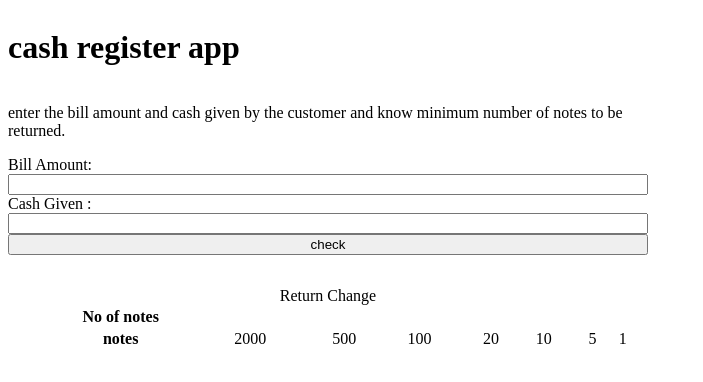
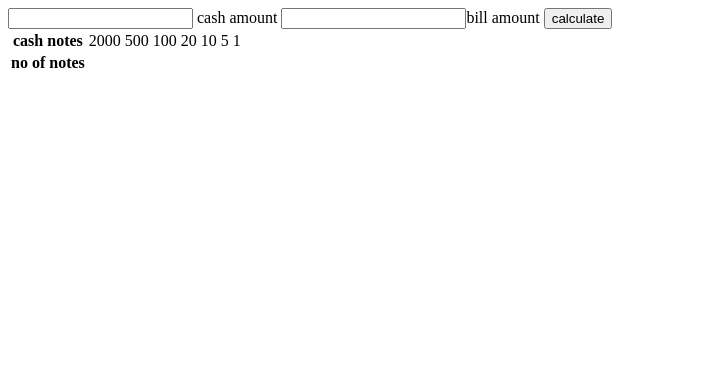
Before and after one commit to iprankurpandey/Cash-Register-App-Mark-X, a plain HTML site: page index.html in a window 1280 px wide. Shown: the whole page, without its empty margins (0-703 px from the left). Drawn offline with Linux system fonts and the light colour scheme.

Commit message:
updated the html

```diff
--- a/index.html
+++ b/index.html
@@ -1,41 +1,21 @@
 <!DOCTYPE html>
-<html lang="en">
+<html>
 
 <head>
-    <meta charset="UTF-8">
-    <meta http-equiv="X-UA-Compatible" content="IE=edge">
-    <meta name="viewport" content="width=device-width, initial-scale=1.0">
-    <link rel="stylesheet" href="style.css">
-    <title>Cash Register App</title>
+	<meta charset="utf-8">
+	<meta name="viewport" content="width=device-width">
+	<title>repl.it</title>
+	<link href="style.css" rel="stylesheet" type="text/css" />
 </head>
 
 <body>
-    <div class="container">
-        <h1 class="heading">cash register app</h1>
-        <p class="description">
-            enter the bill amount and cash given by the customer and know minimum number of notes to be returned.
-        </p>
-        <label for="bill-amount ">Bill Amount:</label>
-        <input id="bill-amount" type="text" />
-        <label for="cash-given ">Cash Given :</label>
-        <input id="cash-given" type="text" />
-        <button id="check-button">check</button>
-        <p id="error-message"></p>
-        <table class="change-table">
-            <caption> Return Change</caption>
-            <tr>
-                <th>No of notes</th>
-                <td class="no-of-notes"></td>
-                <td class="no-of-notes"></td>
-                <td class="no-of-notes"></td>
-                <td class="no-of-notes"></td>
-                <td class="no-of-notes"></td>
-                <td class="no-of-notes"></td>
-                <td class="no-of-notes"></td>
+	<input type="text" id="cashamount"/> cash amount
+<input type="text" id="billamount"/>bill amount
+<button id="calculate">calculate</button>
+<div id="output-text"></div>
+<table>
 
-            </tr>
-            <tr>
-                <th>notes</th>
+ <th>cash notes</th>
  <td>2000</td>
  <td>500</td>
  <td>100</td>
@@ -43,10 +23,18 @@
  <td>10</td>
  <td>5</td>
   <td>1</td>
+
+  <tr>
+   <th>no of notes</th>
+    <td class="noofnotes"></td>
+    <td class="noofnotes"></td>
+    <td class="noofnotes"></td>
+    <td class="noofnotes"></td>
+    <td class="noofnotes"></td>
+    <td class="noofnotes"></td>
+    <td class="noofnotes"></td>
  </tr>
 </table>
-    </div>
 <script src="app.js"></script>
   </body>
-
 </html>
```
Lines whose indentation alone changed are shown as unchanged.
